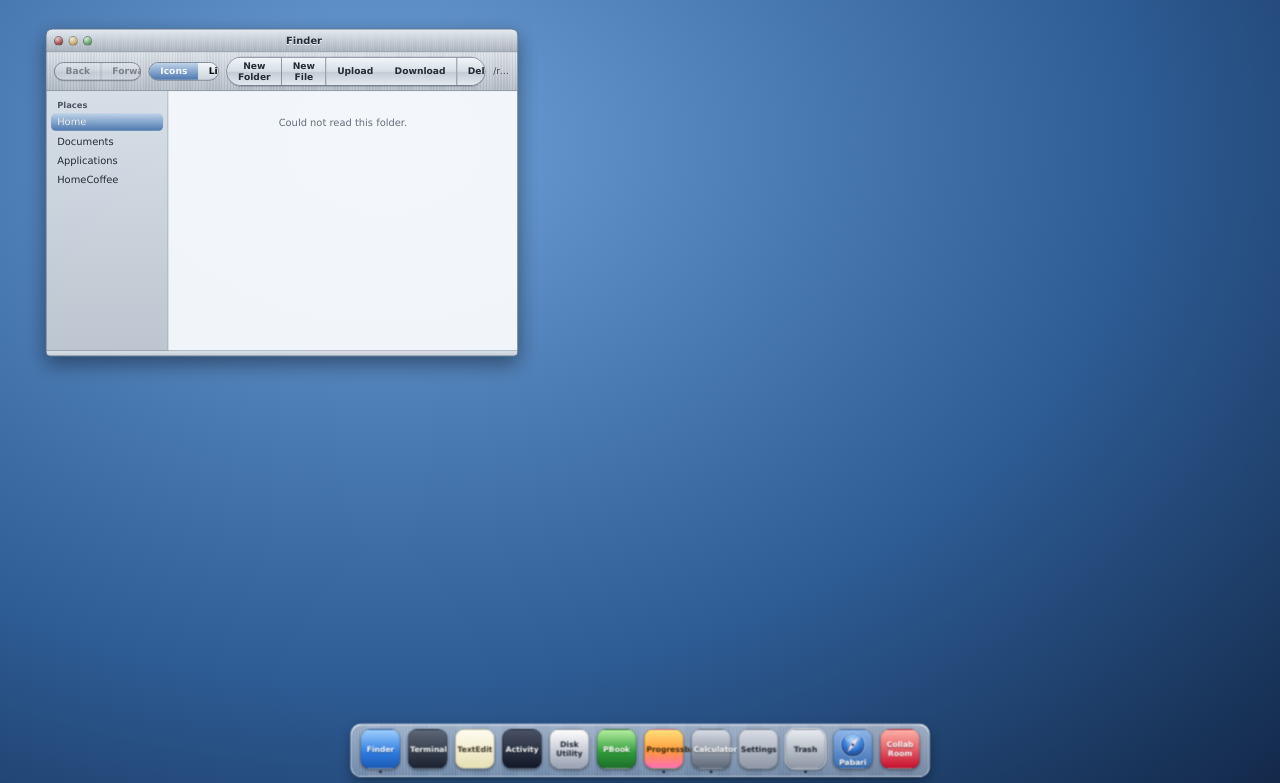
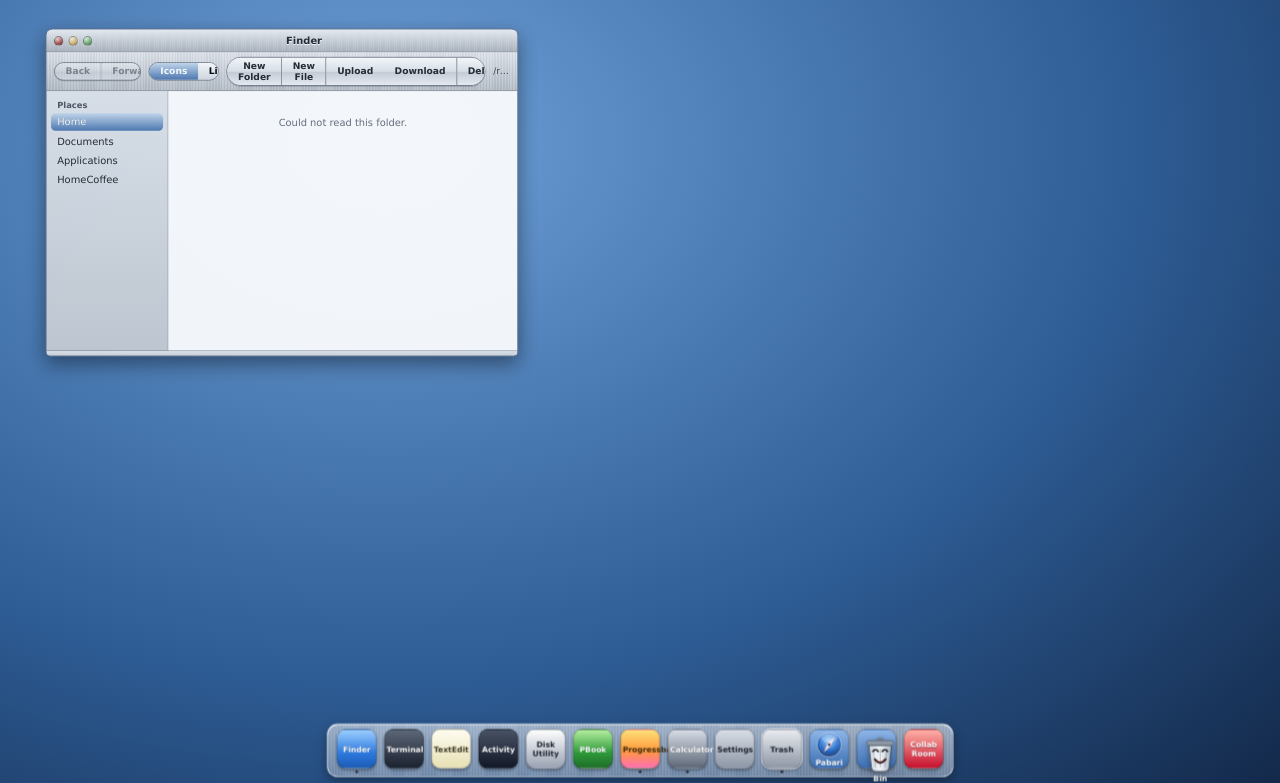
Before and after one commit to AdrianMannaCodes/HomeCoffee, a plain HTML site: page ui/aqua/index.html in a window 1280 px wide. Shown: the part 17-800 px from the top of the page. Drawn offline with Linux system fonts and the light colour scheme; no server answers.

Commit message:
Load Bin stylesheet and script in index.html

```diff
--- a/ui/aqua/index.html
+++ b/ui/aqua/index.html
@@ -13,6 +13,7 @@
 <link rel="stylesheet" href="responsive.css">
 <link rel="stylesheet" href="extras.css">
 <link rel="stylesheet" href="pabari.css">
+<link rel="stylesheet" href="bin.css">
 </head>
 <body>
 <div id="stage">
@@ -269,5 +270,6 @@
 <script src="calculator.js"></script>
 <script src="extras.js"></script>
 <script src="pabari.js"></script>
+<script src="bin.js"></script>
 </body>
 </html>
```
